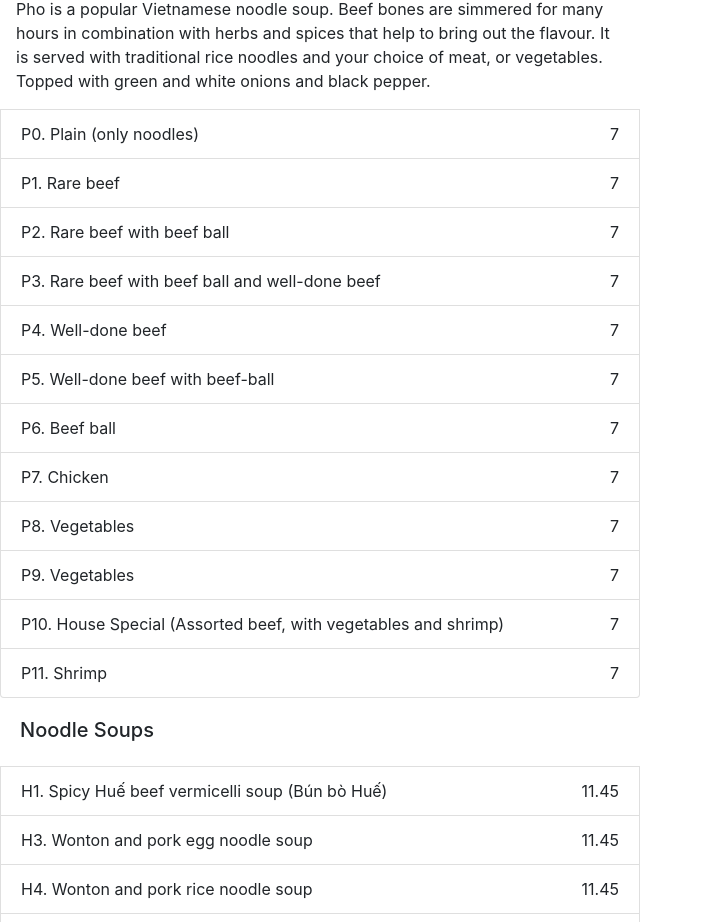
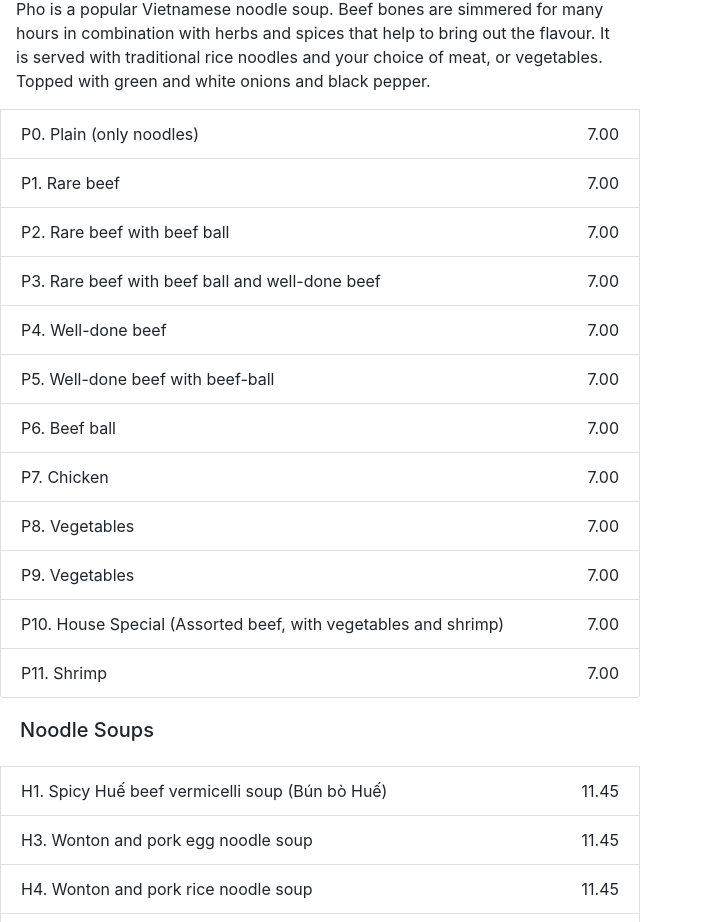
Before and after one commit to haphamo/pho-mekong, a React (Create React App) app: page / in a window 1280 px wide. Shown: the part 1560-2482 px from the top of the page, without its empty margins (0-703 px from the left). Built offline with nearby package versions, Linux system fonts and the light colour scheme.

Commit message:
Added toFixed when rendering the prices

```diff
--- a/src/MenuItem/MenuItem.js
+++ b/src/MenuItem/MenuItem.js
@@ -19,7 +19,7 @@ const MenuItem = ({item}) => {
     <ListGroupItem key={code}>
       <section className='main' style={{display: 'flex', justifyContent: 'space-between'}}>
         <section className='item'>{code}. {name}</section>
-        <section className='price'>{price/100}</section>
+        <section className='price'>{(price/100).toFixed(2)}</section>
       </section>
       {desc && <article className='description'>{desc}</article>}
       {subOptions &&
```
